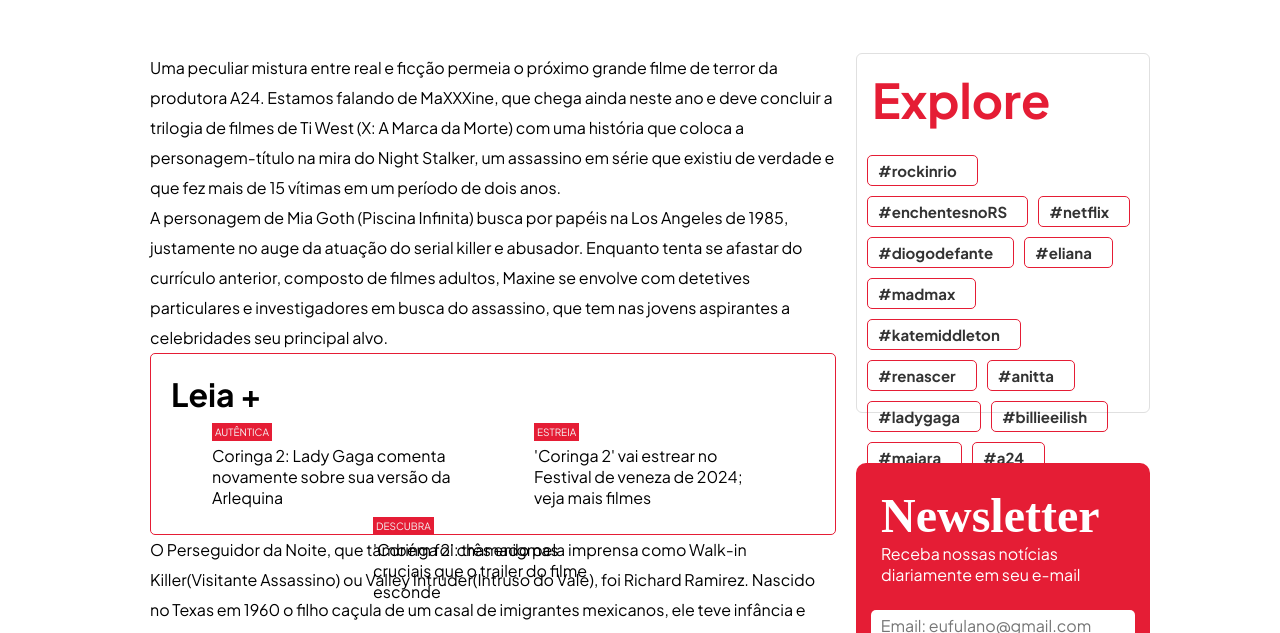
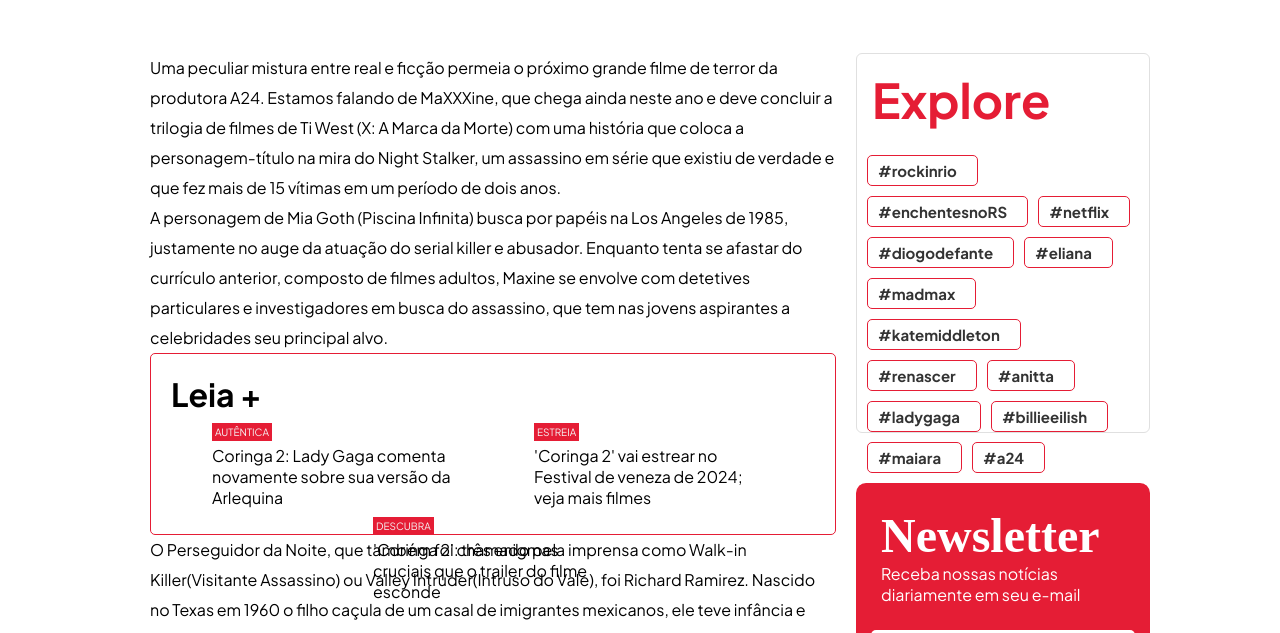
Before and after one commit to paulapaddua/Noticia-24h, a plain HTML site: page Noticia 24h/index.html in a window 1280 px wide. Shown: the part 786-1419 px from the top of the page. Drawn offline with Linux system fonts and the light colour scheme.

Commit message:
Update style.css

```diff
--- a/Noticia 24h/style.css
+++ b/Noticia 24h/style.css
@@ -90,7 +90,7 @@ main {
   border: 1px solid #e0e0e0;
   border-radius: 6px;
   width: 100%;
-  height: 360px;
+  height: 380px;
 }
 .explore h2 {
   color: #e51d35;
```
